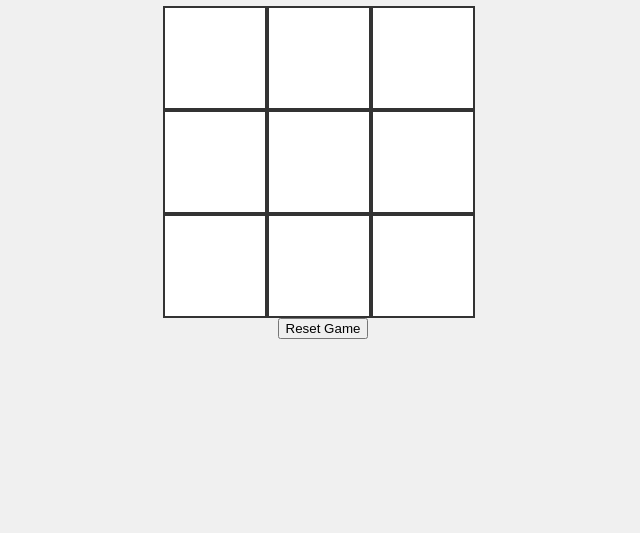
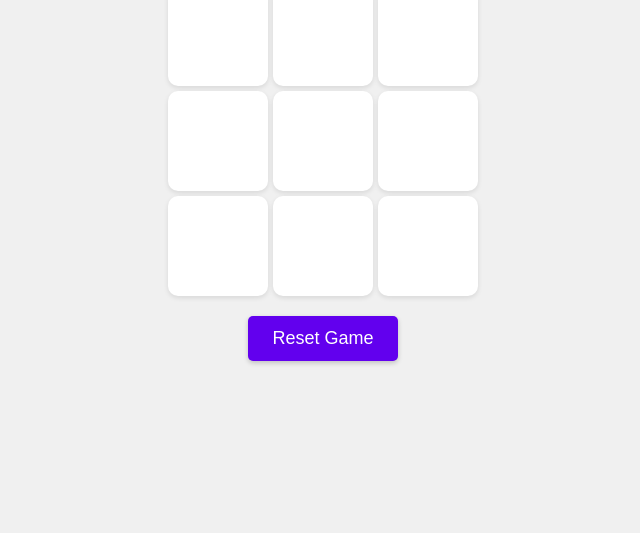
Before and after one commit to faiappu/tic-tac-toe, a plain HTML site: page index.html in a window 1280 px wide. Shown: the part 267-800 px from the top of the page, without its empty margins (317-957 px from the left). Drawn offline with Linux system fonts and the light colour scheme.

Commit message:
updated style.css to resemble Google Android's design library

```diff
--- a/css/style.css
+++ b/css/style.css
@@ -1,5 +1,8 @@
+/* Import Google Fonts */
+@import url('https://fonts.googleapis.com/css2?family=Roboto:wght@400;700&display=swap');
+
 body {
-    font-family: Arial, sans-serif;
+    font-family: 'Roboto', sans-serif; /* Use Roboto font for a modern look */
     display: flex;
     justify-content: center;
     align-items: center;
@@ -13,25 +16,44 @@ body {
 }
 
 .gameGrid {
-    display: flex;
-    flex-wrap: wrap;
-    width: 320px; /* 3 items x 100px + gaps */
+    display: grid; /* Use grid layout */
+    grid-template-columns: repeat(3, 100px); /* 3 columns, each 100px */
+    gap: 5px; /* Updated gap between items to 5px */
     margin: 0 auto;
 }
 
 .item {
-    width: 100px;
-    height: 100px;
+    width: 100px; /* Fixed width */
+    height: 100px; /* Fixed height */
     display: flex;
     align-items: center;
     justify-content: center;
     font-size: 36px;
-    border: 2px solid #333;
+    border-radius: 10px; /* Rounded corners */
+    background-color: white;
+    box-shadow: 0 2px 5px rgba(0, 0, 0, 0.1); /* Faint shadow */
     cursor: pointer;
-    background-color: white;
-    transition: background-color 0.3s;
+    transition: background-color 0.3s, transform 0.2s; /* Transition for effects */
 }
 
 .item:hover {
-    background-color: #e0e0e0;
+    background-color: #e0e0e0; /* Change background on hover */
+    transform: translateY(-2px); /* Slight lift effect on hover */
 }
+
+#reset {
+    margin-top: 20px; /* Margin at the top of the button */
+    padding: 12px 24px; /* Padding for a larger clickable area */
+    font-size: 18px; /* Font size */
+    color: white; /* Text color */
+    background-color: #6200ee; /* Android Material Design color */
+    border: none; /* Remove default border */
+    border-radius: 5px; /* Rounded corners */
+    cursor: pointer; /* Pointer cursor */
+    transition: background-color 0.3s; /* Transition for hover effect */
+    box-shadow: 0 2px 5px rgba(0, 0, 0, 0.2); /* Shadow for depth */
+}
+
+#reset:hover {
+    background-color: #3700b3; /* Darker shade on hover */
+}
```
